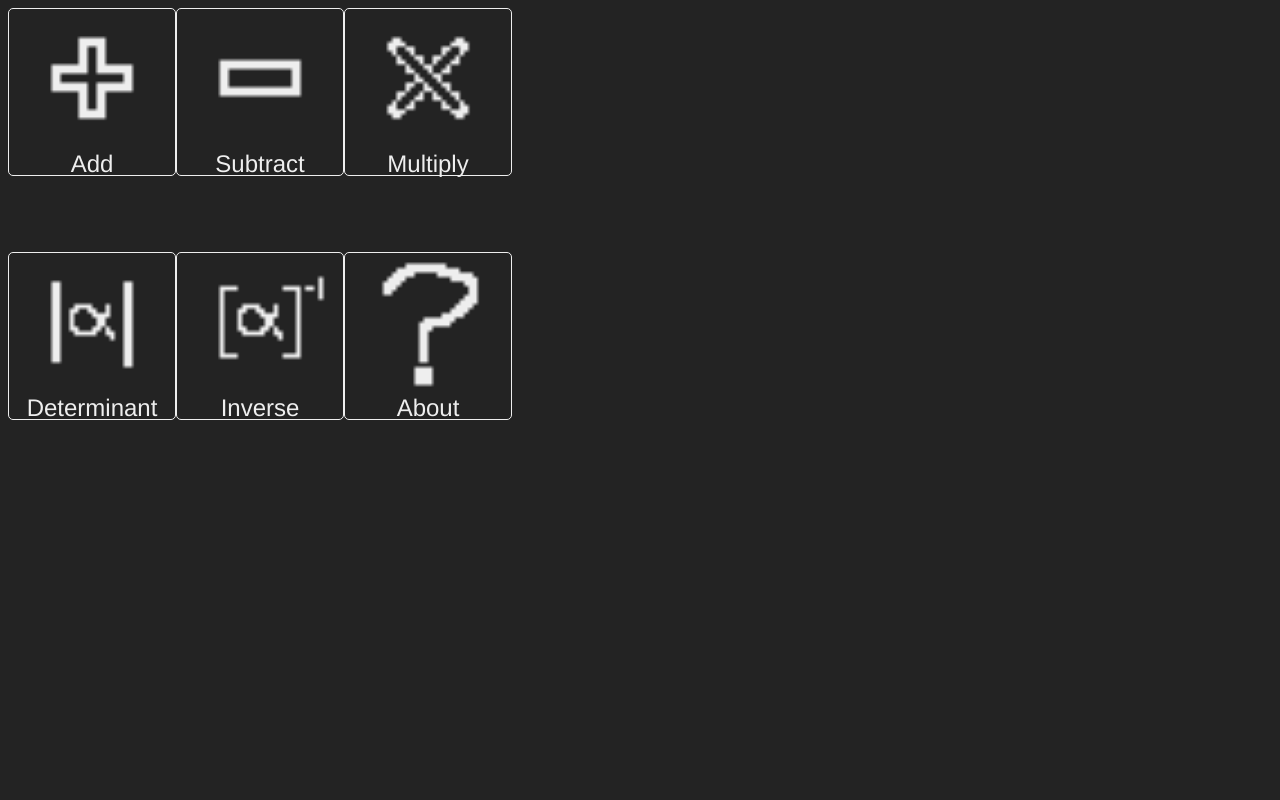
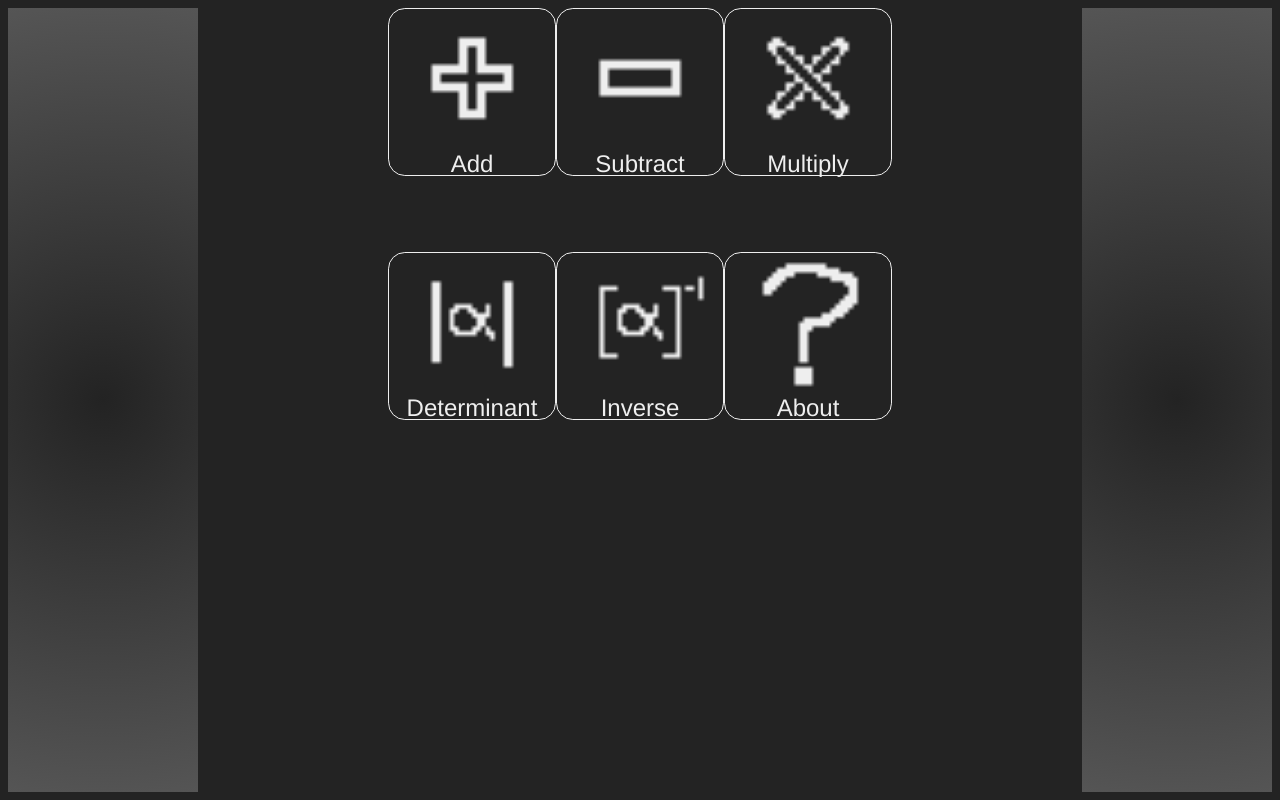
Before and after one commit to rdalton1124/Matrix-Math, a plain HTML site: page index.html in a window 1280 px wide. Drawn offline with Linux system fonts and the light colour scheme.

Commit message:
added sidebars
title

```diff
--- a/index.html
+++ b/index.html
@@ -4,6 +4,12 @@
     <link rel='stylesheet' href='style.css' />
   </head>
   <body>
+    <div class='sidebar-left'>
+    </div>
+    <div class='sidebar-right'>
+
+    </div>
+    <main class='main'>
       <div class='boxRow'>
         <a href='add.html' class='linkBox'>
           <img src='images/add.webp' alt='addition symbol' />
@@ -33,5 +39,6 @@
           <div class='linkText'> About </div>
         </a>
       </div>
+    </main>
   </body>
 </html>
--- a/style.css
+++ b/style.css
@@ -25,6 +25,7 @@ body {
     background: #232323;
     color: #eeeeee;
     font-family: ariel, helvetica, sans-seriff;
+    padding: 0px;
 }
 a {
     color:#eeeeee;
@@ -52,12 +53,15 @@ button {
     color: #eee;
     border-color: #eee;
 }
+ul {
+    list-style: none;
+}
 .linkBox {
     border: solid 1px;
     border-color: #eeeeee;
     width: 7em;
     height: 7em;
-    border-radius: 5px;
+    border-radius: 10%;
     display: flex;
     flex-direction: column;
     justify-content: center;
@@ -66,7 +70,7 @@ button {
     width: 8em;
     height: 8em;
     font-size: 120%;
-    background: #333;
+    background: radial-gradient(circle, #232323, #aaa);
     border-color: #fff;
 }
 .linkBox img{
@@ -81,9 +85,30 @@ button {
     height: 9em;
     display: flex;
     flex-direction: row;
+    justify-content: center;
     border: 1px;
     border-color: white;
 }
+.main {
+    margin-left: 15%;
+    margin-right: 15%;
+    width: 70%;
+}
+.sideBar-right {
+    margin-top: 0px;
+    height: 100%;
+    width: 15%;
+    float: right;
+    background: radial-gradient(circle, #232323, #555);
+}
+.sideBar-left {
+    margin: 0px;
+    float: left;
+    height: 100%;
+    width: 15%;
+    background: radial-gradient(circle, #232323, #555);
+}
+
 #error{
     color: #AA3030;
     font-weight:bold;
```
Lines whose indentation alone changed are shown as unchanged.
